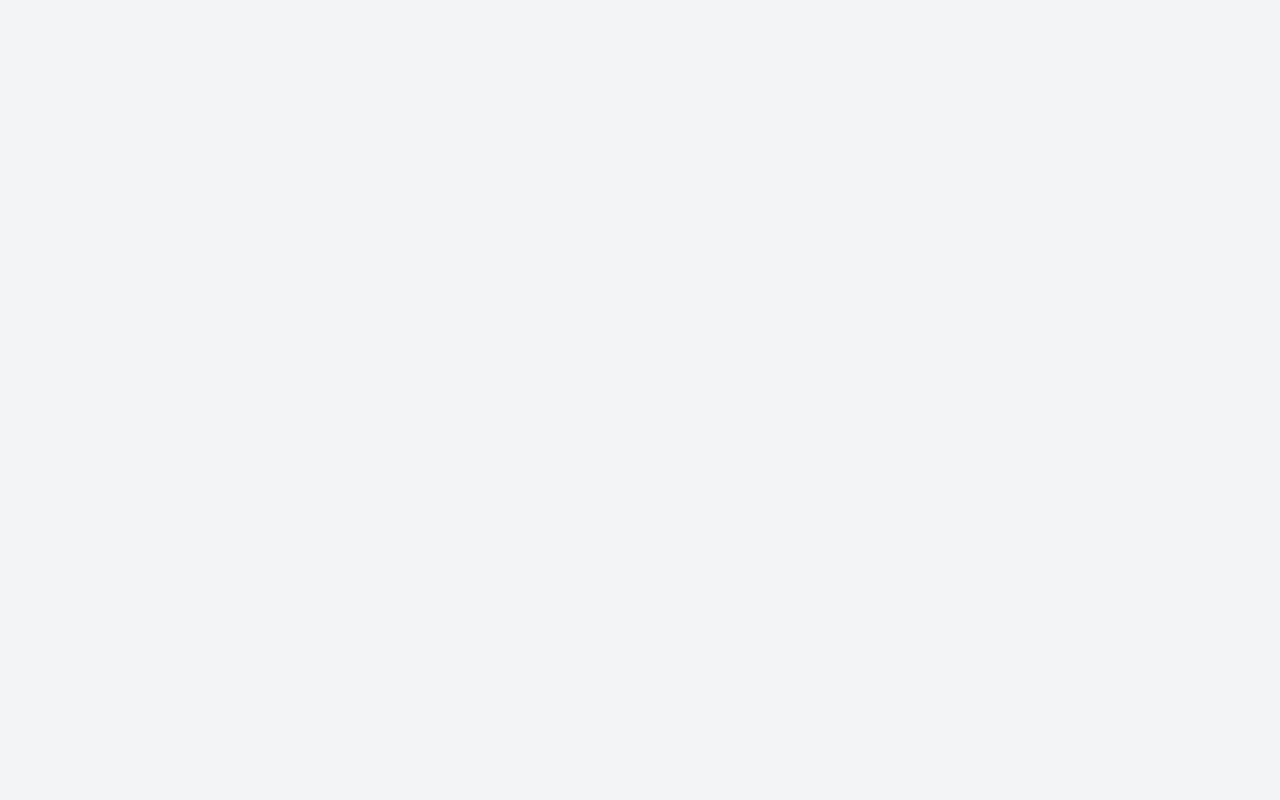
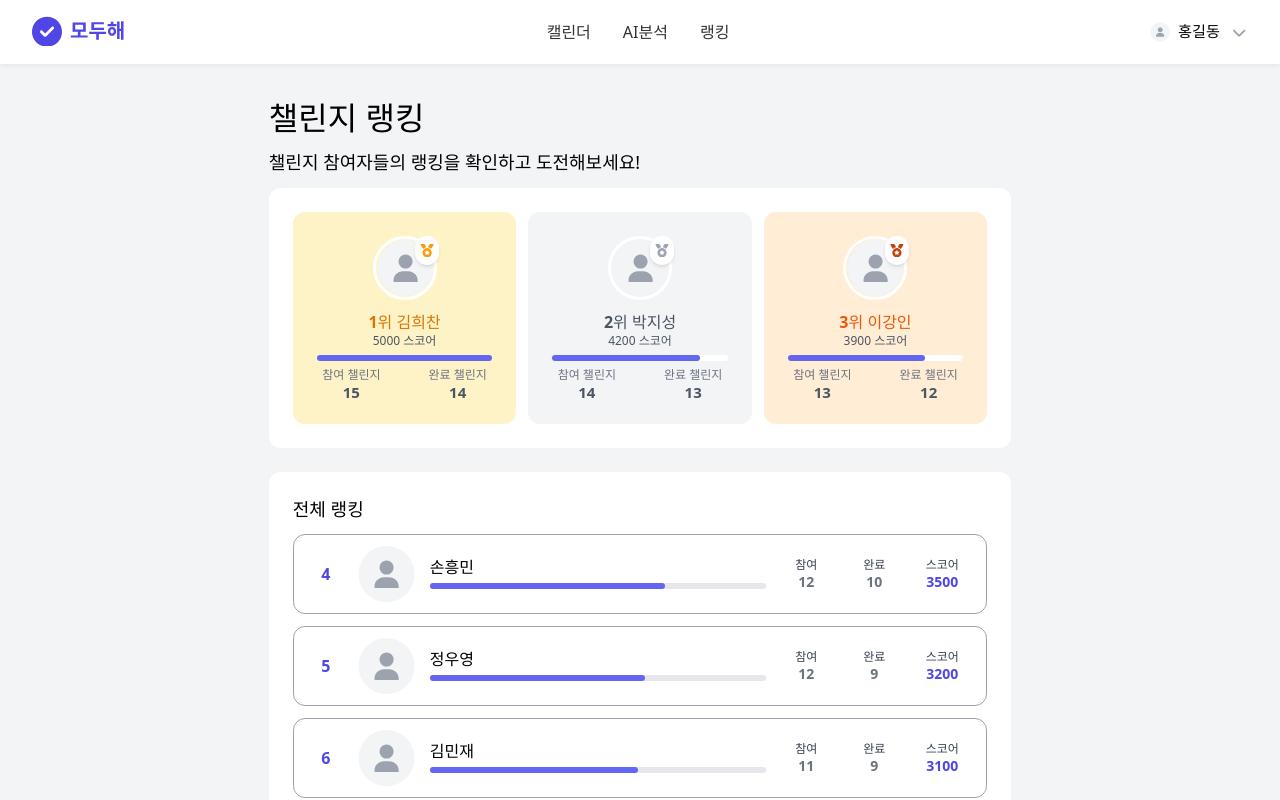
Before and after one commit to Modohe/frontend, a React (Vite) app in the folder my-project/: page /aiAnalysis in a window 1280 px wide. Before the commit this address had no page. Shown: the top 800 px of the page. Built offline with nearby package versions, Linux system fonts and the light colour scheme.

Commit message:
Router 생성

```diff
--- a/my-project/src/App.jsx
+++ b/my-project/src/App.jsx
@@ -17,6 +17,7 @@ const App = () => {
             <Route path="/calendar" element={<CalendarPage />} />
             <Route path="/" element={<HomePage />} />
             <Route path="/ranking" element={<RankingPage />} />
+            <Route path="/aiAnalysis" element={<RankingPage />} />
           </Route>
           <Route path="/login" element={<Login />} />
           <Route path="/sign" element={<Sign />} />
--- a/my-project/src/components/header/index.jsx
+++ b/my-project/src/components/header/index.jsx
@@ -32,7 +32,7 @@ const Header = () => {
         </S.LeftSection>
         <S.CenterSection>
           <S.NavLink href="/calendar">캘린더</S.NavLink>
-          <S.NavLink href="#">AI분석</S.NavLink>
+          <S.NavLink href="/aiAnalysis">AI분석</S.NavLink>
           <S.NavLink href="/ranking">랭킹</S.NavLink>
         </S.CenterSection>
         <S.RightSection>
```
Also changed, not shown: my-project/src/pages/AiAnalysis/index.jsx (added), my-project/src/pages/AiAnalysis/styles.js (added).
